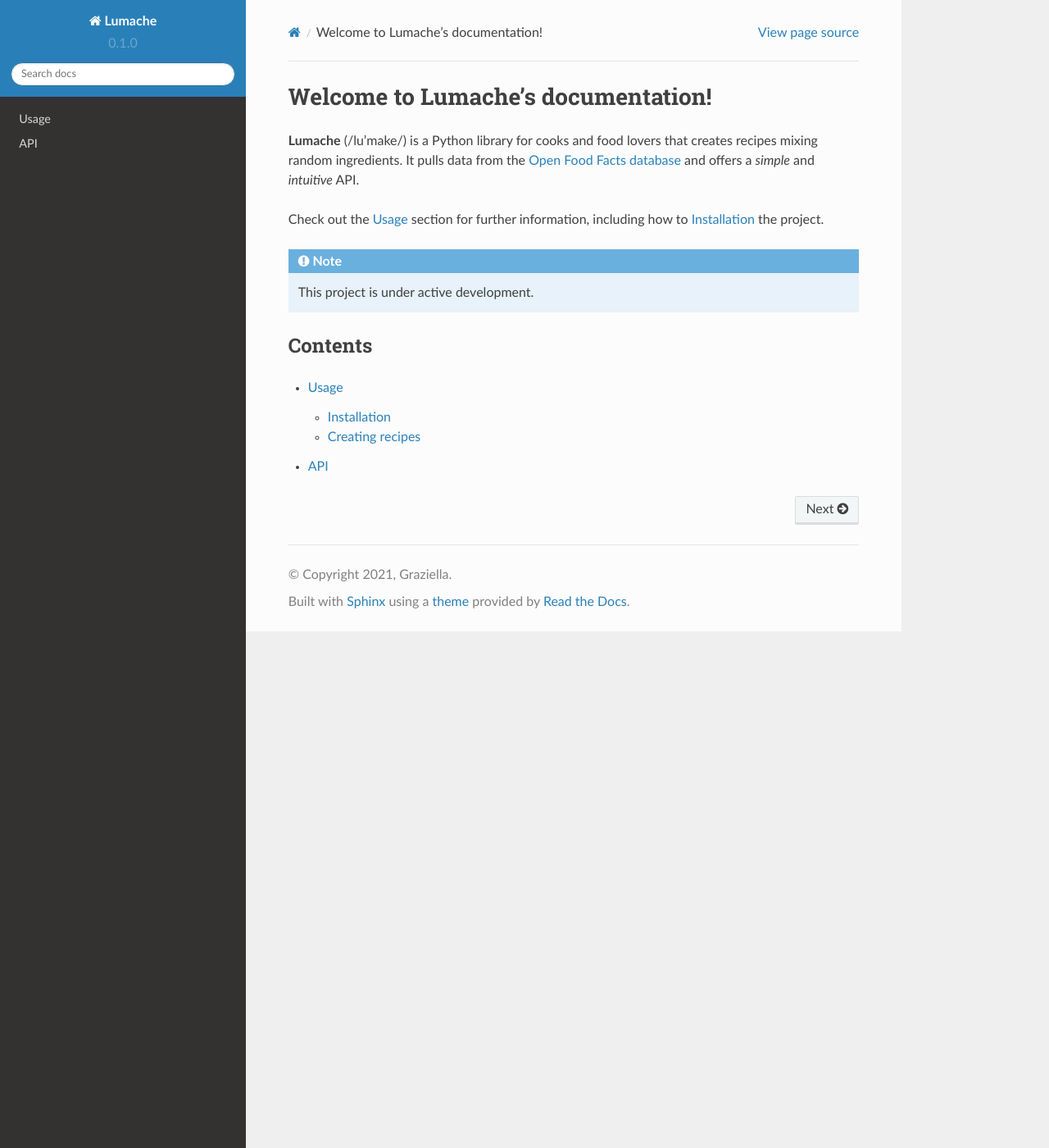
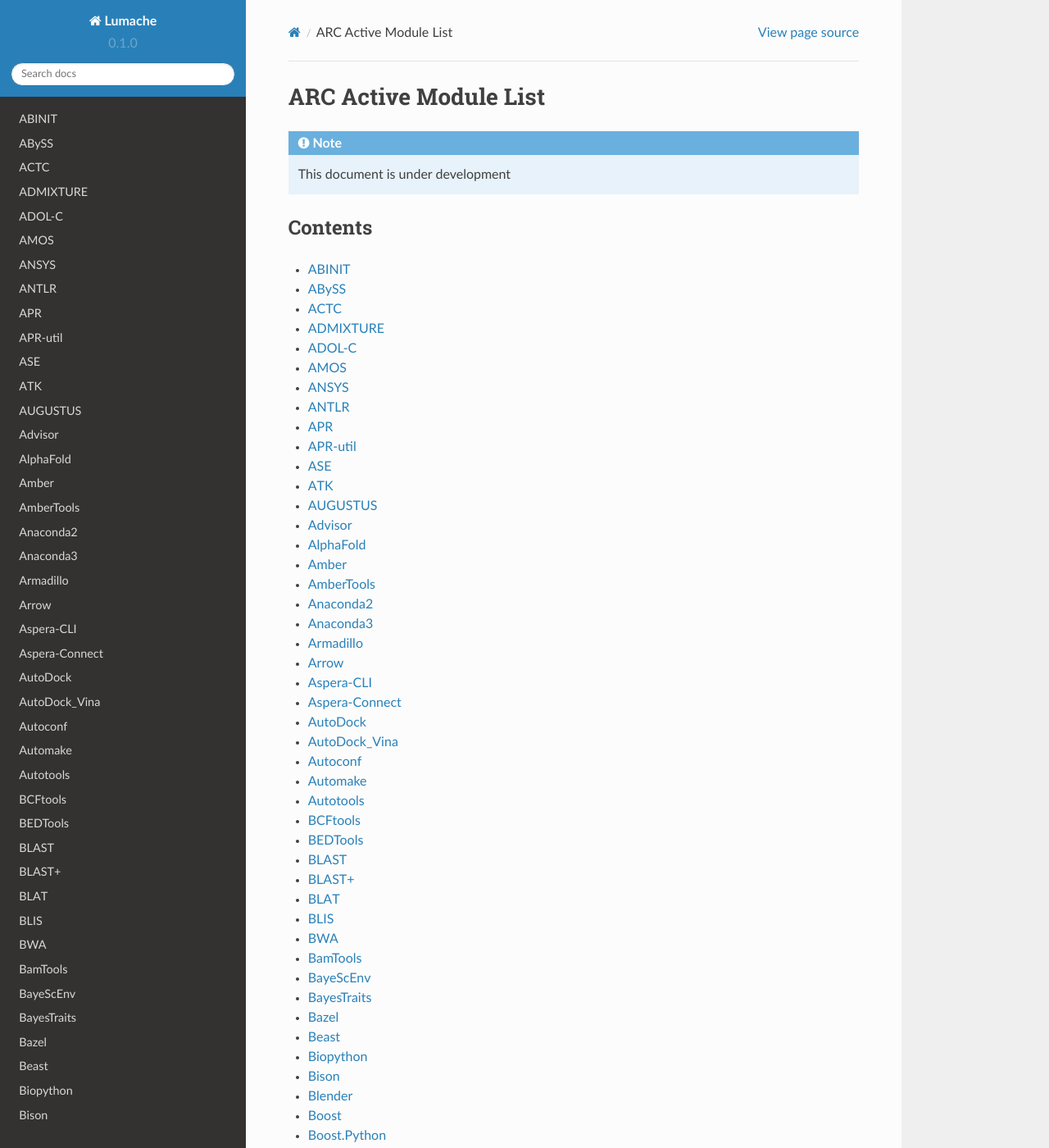
Before and after one commit to oxford-arc/arc-module-list, a Sphinx documentation site: the page built from docs/source/index.rst, in a window 1280 px wide and 1400 px high. Shown: the whole window at 82% size. Built offline with Sphinx 7.4.7 and the Read the Docs theme 2.0.0, drawn with Linux system fonts in a browser that asks for light colours; some of the changed text lies outside the part shown.

Commit message:
Update index.rst

```diff
--- a/docs/source/index.rst
+++ b/docs/source/index.rst
@@ -1,22 +1,14 @@
-Welcome to Lumache's documentation!
-===================================
+ARC Active Module List
+======================
 
-**Lumache** (/lu'make/) is a Python library for cooks and food lovers
-that creates recipes mixing random ingredients.
-It pulls data from the `Open Food Facts database <https://world.openfoodfacts.org/>`_
-and offers a *simple* and *intuitive* API.
-
-Check out the :doc:`usage` section for further information, including
-how to :ref:`installation` the project.
 
 .. note::
 
-   This project is under active development.
+   This document is under development
 
 Contents
 --------
 
 .. toctree::
 
-   usage
-   api
+   modules
```
